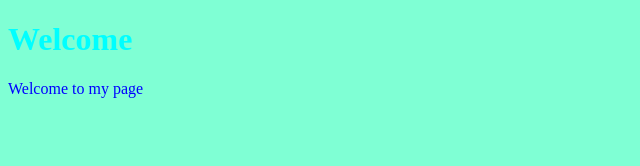
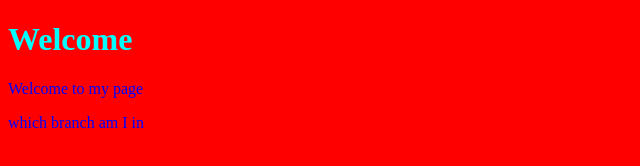
Before and after one commit to Aal73500/my-try-first-project, a plain HTML site: page index.html in a window 1280 px wide. Shown: the whole page, without its empty margins (0-640 px from the left). Drawn offline with Linux system fonts and the light colour scheme.

Commit message:
change style and content using branch Abdelaal

```diff
--- a/index.html
+++ b/index.html
@@ -9,6 +9,7 @@
 <body>
     <h1>Welcome</h1>
     <p>Welcome to my page</p>
+    <p>which branch am I in</p>
     <script src="app.js"></script>
 </body>
 </html>
--- a/style.css
+++ b/style.css
@@ -6,5 +6,5 @@ p {
 }
 body
 {
-    background-color:aquamarine
+    background-color:red
 }
```
